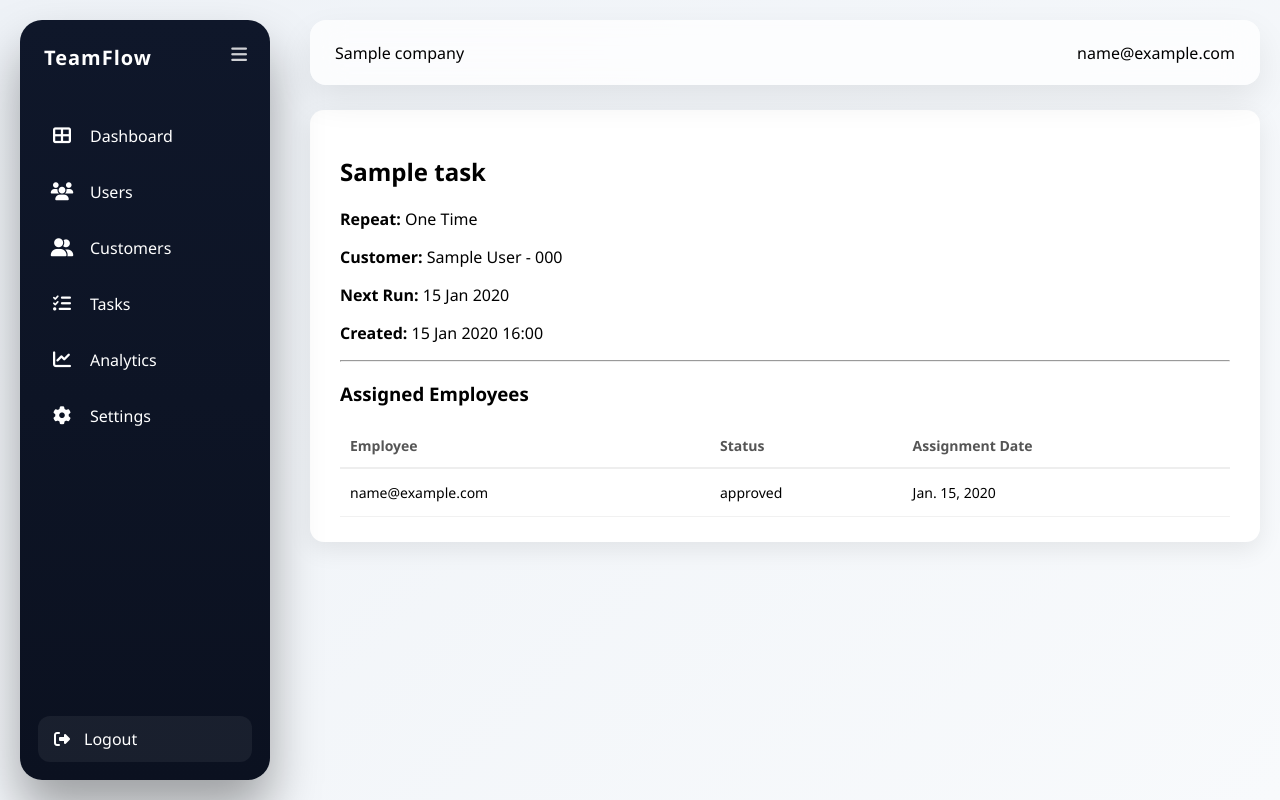
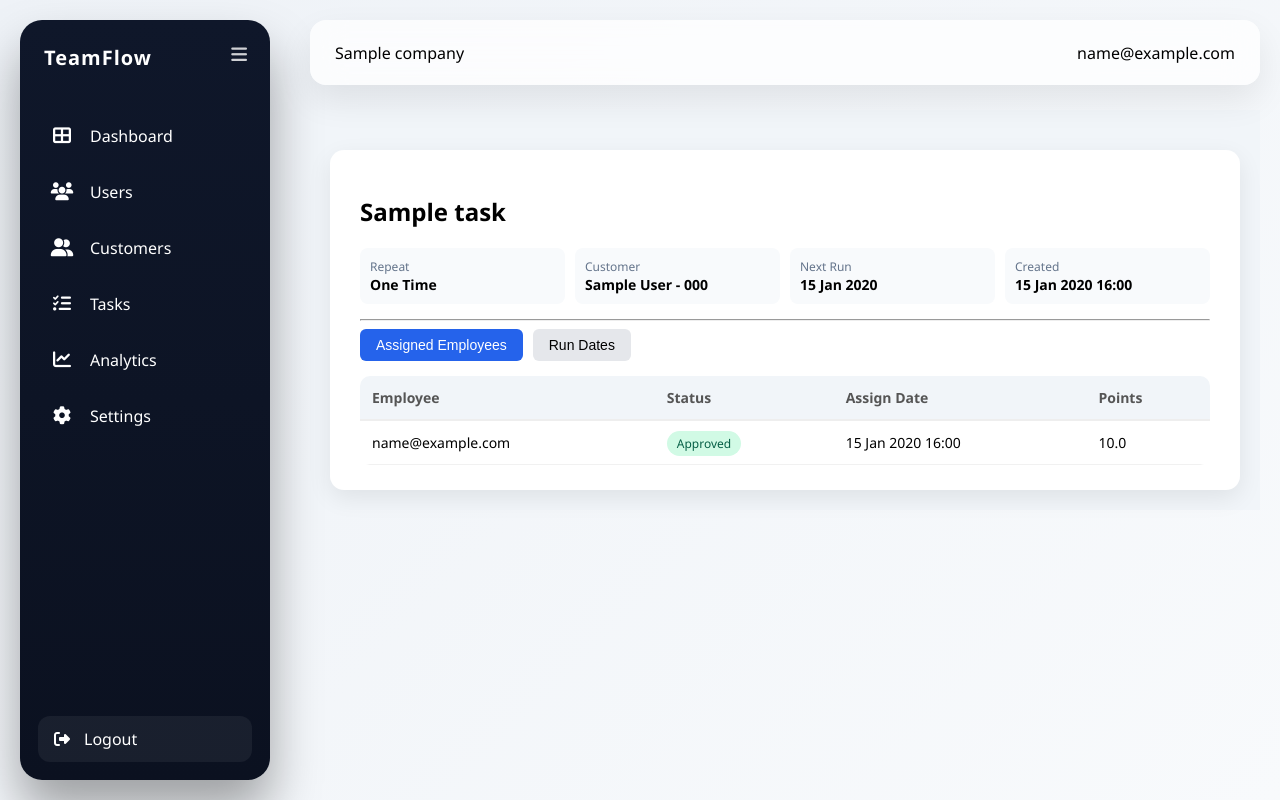
Before and after one commit to engrrasel/teamflow, a Django app: page /tasks/scheduled/1/ in a window 1280 px wide. Run offline with Django 5.2, Linux system fonts and the light colour scheme; a user stored in the database is signed in; tables that the repository leaves empty hold one stand-in row (values such as "Sample post").

Commit message:
Optimize recurring task scheduler and improve performance

```diff
--- /dev/null
+++ b/tasks/static/tasks/css/scheduled_task_detail.css
@@ -0,0 +1,129 @@
+.task-page{
+padding:20px;
+background:#f1f5f9;
+}
+
+
+/* TASK INFO */
+
+.task-info{
+display:grid;
+grid-template-columns:repeat(auto-fit,minmax(160px,1fr));
+gap:10px;
+margin:15px 0;
+}
+
+.info-box{
+background:#f8fafc;
+padding:10px;
+border-radius:8px;
+font-size:14px;
+}
+
+.info-box span{
+display:block;
+font-size:12px;
+color:#64748b;
+}
+
+
+/* TABS */
+
+.task-tabs{
+display:flex;
+gap:10px;
+margin-bottom:15px;
+}
+
+.tab-btn{
+background:#e5e7eb;
+border:none;
+padding:8px 16px;
+border-radius:6px;
+cursor:pointer;
+font-size:14px;
+}
+
+.tab-btn.active{
+background:#2563eb;
+color:#fff;
+}
+
+
+/* TAB CONTENT */
+
+.tab-content{
+display:none;
+}
+
+.tab-content.active{
+display:block;
+}
+
+
+/* TABLE */
+
+.emp-table{
+width:100%;
+border-collapse:collapse;
+background:#fff;
+border-radius:10px;
+overflow:hidden;
+}
+
+.emp-table th{
+background:#f1f5f9;
+text-align:left;
+padding:12px;
+font-size:14px;
+font-weight:600;
+}
+
+.emp-table td{
+padding:12px;
+border-top:1px solid #e5e7eb;
+font-size:14px;
+}
+
+.emp-table tr:hover{
+background:#f8fafc;
+}
+
+
+/* STATUS */
+
+.status-badge{
+padding:4px 10px;
+border-radius:20px;
+font-size:12px;
+font-weight:500;
+}
+
+.status-approved{
+background:#d1fae5;
+color:#065f46;
+}
+
+.status-pending{
+background:#fef3c7;
+color:#92400e;
+}
+
+.status-submitted{
+background:#dbeafe;
+color:#1e40af;
+}
+
+.status-rejected{
+background:#fee2e2;
+color:#991b1b;
+}
+
+
+/* EMPTY */
+
+.no-data{
+text-align:center;
+padding:20px;
+color:#64748b;
+}
--- /dev/null
+++ b/tasks/static/tasks/js/scheduled_task_detail.js
@@ -0,0 +1,27 @@
+document.addEventListener("DOMContentLoaded", function(){
+
+const tabs = document.querySelectorAll(".tab-btn");
+
+tabs.forEach(btn => {
+
+btn.addEventListener("click", function(){
+
+const tab = this.dataset.tab;
+
+document.querySelectorAll(".tab-btn").forEach(b=>{
+b.classList.remove("active")
+})
+
+document.querySelectorAll(".tab-content").forEach(c=>{
+c.classList.remove("active")
+})
+
+this.classList.add("active")
+
+document.getElementById(tab).classList.add("active")
+
+})
+
+})
+
+})
--- a/tasks/templates/tasks/scheduled_task_detail.html
+++ b/tasks/templates/tasks/scheduled_task_detail.html
@@ -1,4 +1,9 @@
 {% extends "base/base.html" %}
+{% load static %}
+
+{% block extra_css %}
+<link rel="stylesheet" href="{% static 'tasks/css/scheduled_task_detail.css' %}">
+{% endblock %}
 
 {% block content %}
 
@@ -6,34 +11,59 @@
 
 <div class="emp-card">
 
-<h2>{{ task.title }}</h2>
+<h2 class="task-title">{{ task.title }}</h2>
 
-<p>
-<strong>Repeat:</strong> {{ task.get_repeat_type_display }}
-</p>
+<div class="task-info">
 
-<p>
-<strong>Customer:</strong>
+<div class="info-box">
+<span>Repeat</span>
+<strong>{{ task.get_repeat_type_display }}</strong>
+</div>
+
+<div class="info-box">
+<span>Customer</span>
+<strong>
 {% if task.customer %}
 {{ task.customer }}
 {% else %}
 -
 {% endif %}
-</p>
+</strong>
+</div>
 
-<p>
-<strong>Next Run:</strong>
-{{ task.next_run|date:"d M Y" }}
-</p>
+<div class="info-box">
+<span>Next Run</span>
+<strong>{{ task.next_run|date:"d M Y" }}</strong>
+</div>
 
-<p>
-<strong>Created:</strong>
-{{ task.created_at|date:"d M Y H:i" }}
-</p>
+<div class="info-box">
+<span>Created</span>
+<strong>{{ task.created_at|date:"d M Y H:i" }}</strong>
+</div>
+
+</div>
 
 <hr>
 
-<h3>Assigned Employees</h3>
+
+<!-- TABS -->
+
+<div class="task-tabs">
+
+<button class="tab-btn active" data-tab="employees">
+Assigned Employees
+</button>
+
+<button class="tab-btn" data-tab="dates">
+Run Dates
+</button>
+
+</div>
+
+
+<!-- EMPLOYEE TAB -->
+
+<div id="employees" class="tab-content active">
 
 <table class="emp-table">
 
@@ -41,7 +71,8 @@
 <tr>
 <th>Employee</th>
 <th>Status</th>
-<th>Assignment Date</th>
+<th>Assign Date</th>
+<th>Points</th>
 </tr>
 </thead>
 
@@ -53,16 +84,24 @@
 
 <td>{{ a.employee }}</td>
 
-<td>{{ a.status }}</td>
+<td>
+<span class="status-badge status-{{ a.status }}">
+{{ a.get_status_display }}
+</span>
+</td>
 
-<td>{{ a.assignment_date }}</td>
+<td>{{ a.created_at|date:"d M Y H:i" }}</td>
+
+<td>{{ a.calculate_points }}</td>
 
 </tr>
 
 {% empty %}
 
 <tr>
-<td colspan="3">No assignments</td>
+<td colspan="4" class="no-data">
+No assignments
+</td>
 </tr>
 
 {% endfor %}
@@ -73,6 +112,49 @@
 
 </div>
 
+
+<!-- RUN DATE TAB -->
+
+<div id="dates" class="tab-content">
+
+<table class="emp-table">
+
+<thead>
+<tr>
+<th>Run Date</th>
+</tr>
+</thead>
+
+<tbody>
+
+{% for d in run_dates %}
+
+<tr>
+<td>{{ d|date:"d M Y H:i" }}</td>
+</tr>
+
+{% empty %}
+
+<tr>
+<td class="no-data">No run dates</td>
+</tr>
+
+{% endfor %}
+
+</tbody>
+
+</table>
+
+</div>
+
+
+</div>
+
 </div>
 
 {% endblock %}
+
+
+{% block extra_js %}
+<script src="{% static 'tasks/js/scheduled_task_detail.js' %}"></script>
+{% endblock %}
--- a/tasks/views.py
+++ b/tasks/views.py
@@ -604,10 +604,22 @@ def generate_recurring_tasks(company):
             ew.employee_id, set()
         ).add(ew.weekday)
 
-    # holiday list (single query)
-    holidays = list(
-        CompanyHoliday.objects.filter(company=company)
-        .values("start_date", "end_date")
+    # build holiday set (fast lookup)
+    holiday_dates = set()
+
+    for h in CompanyHoliday.objects.filter(company=company):
+
+        current = h.start_date
+
+        while current <= h.end_date:
+            holiday_dates.add(current)
+            current += timedelta(days=1)
+
+    # duplicate protection
+    existing_runs = set(
+        TaskAssignment.objects.filter(
+            task__company=company
+        ).values_list("task_id", "assignment_date")
     )
 
     tasks = Task.objects.filter(
@@ -623,19 +635,21 @@ def generate_recurring_tasks(company):
 
         run_date = task.next_run
 
+        assignments_template = list(task.assignments.all())
+
         while run_date <= today:
 
-            # holiday check without extra query
-            is_holiday = any(
-                h["start_date"] <= run_date <= h["end_date"]
-                for h in holidays
-            )
-
-            if is_holiday:
+            # holiday check (O1)
+            if run_date in holiday_dates:
                 run_date += timedelta(days=1)
                 continue
 
-            for a in task.assignments.all():
+            # duplicate protection
+            if (task.id, run_date) in existing_runs:
+                run_date += timedelta(days=1)
+                continue
+
+            for a in assignments_template:
 
                 employee = a.employee
 
@@ -656,7 +670,7 @@ def generate_recurring_tasks(company):
                     )
                 )
 
-            # calculate next run
+            # next run calculation
             if task.repeat_type == "daily":
                 run_date += timedelta(days=1)
 
@@ -670,8 +684,11 @@ def generate_recurring_tasks(company):
                 run_date += timedelta(days=30)
 
         task.next_run = run_date
-        task.save(update_fields=["next_run"])
 
+    # bulk update tasks
+    Task.objects.bulk_update(tasks, ["next_run"])
+
+    # bulk insert assignments
     TaskAssignment.objects.bulk_create(
         new_assignments,
         ignore_conflicts=True
@@ -740,27 +757,29 @@ def task_toggle(request, task_id):
     return redirect("scheduled_tasks")
 
 
-
-@login_required
 def scheduled_task_detail(request, task_id):
 
-    company = request.membership.company
+    task = get_object_or_404(Task, id=task_id)
 
-    task = get_object_or_404(
-        Task,
-        id=task_id,
-        company=company
+    assignments = (
+        task.assignments
+        .select_related("employee")
+        .order_by("-assignment_date")
     )
 
-    assignments = task.assignments.select_related("employee")
-
-    context = {
-        "task": task,
-        "assignments": assignments
-    }
+    # run history with time
+    run_dates = (
+        task.assignments
+        .values_list("created_at", flat=True)
+        .order_by("-created_at")
+    )
 
     return render(
         request,
         "tasks/scheduled_task_detail.html",
-        context
+        {
+            "task": task,
+            "assignments": assignments,
+            "run_dates": run_dates
+        }
     )
```
Also changed, not shown: tasks/models.py (line endings or trailing spaces).
